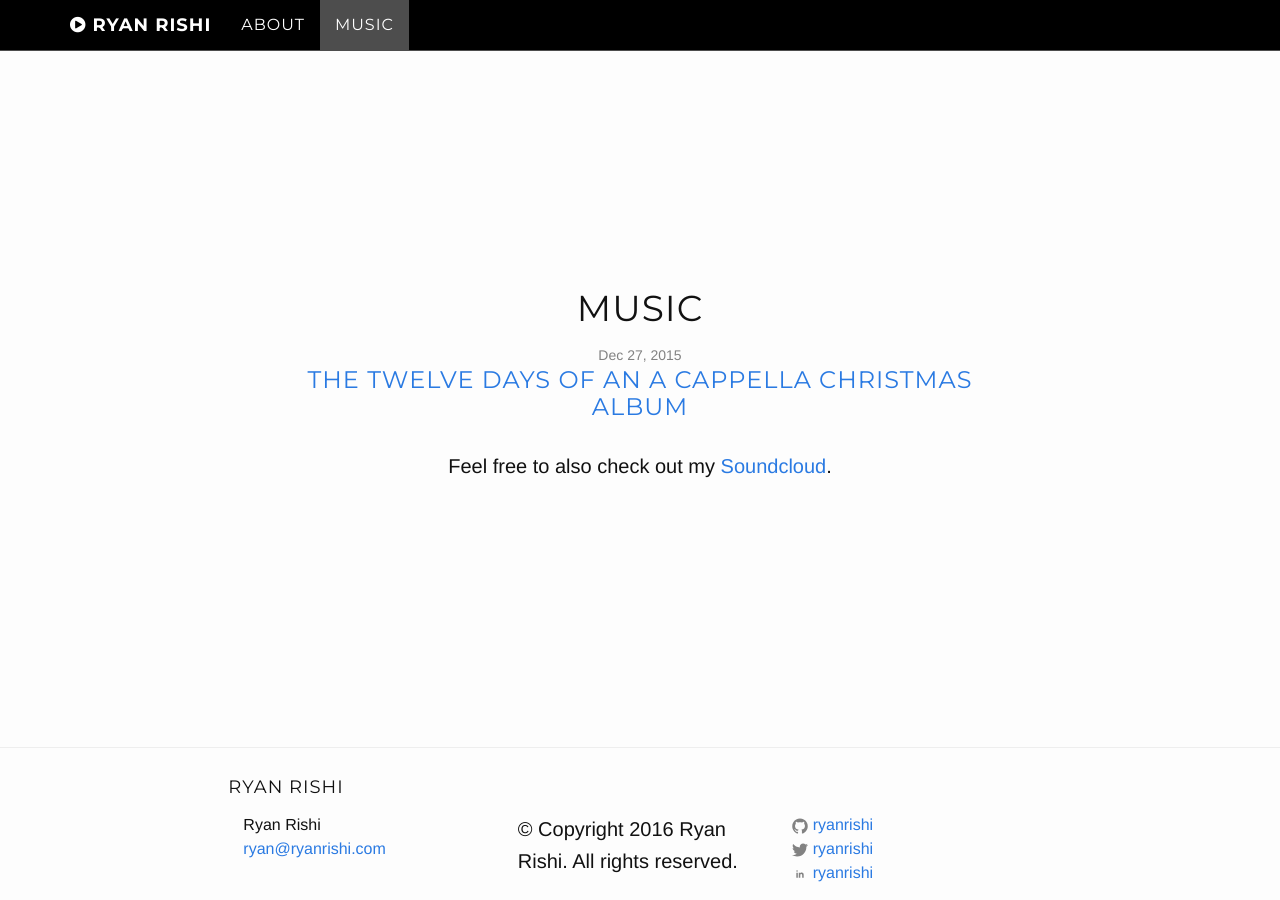
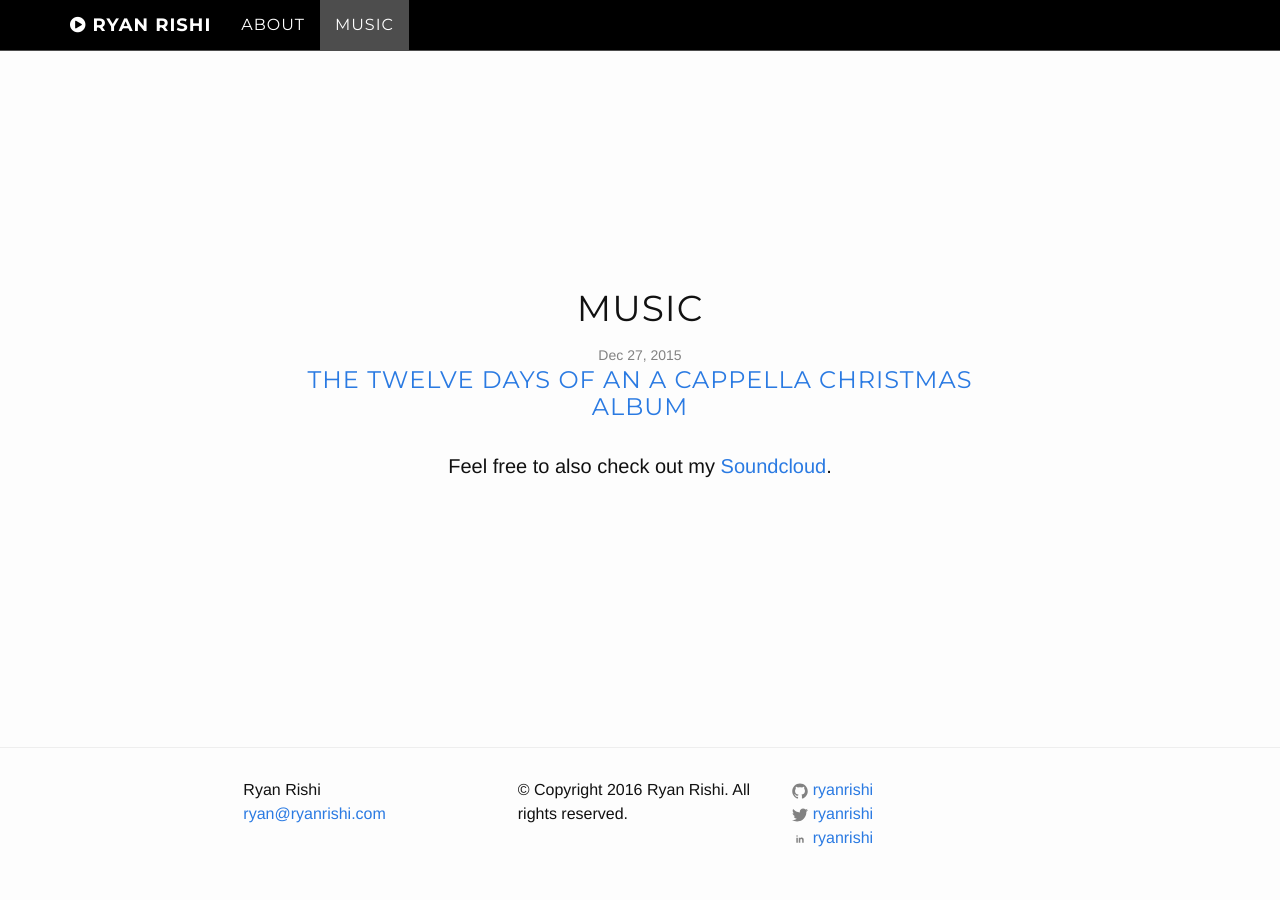
Before and after one commit to ryanrishi/ryanrishi.com, a Jekyll site: the page built from index.html, in a window 1280 px wide and 900 px high, scrolled down 1466 px. Built offline with Jekyll 4.4.1, drawn with Linux system fonts in a browser that asks for light colours; after the commit the page ends 2331 px from its top, so only the background shows below that.

Commit message:
styled footer copyright

```diff
--- a/_includes/footer.html
+++ b/_includes/footer.html
@@ -2,39 +2,36 @@
 
   <div class="col-md-8 col-md-offset-2 col-lg-8 col-lg-offset-2">
 
-    <h2 class="footer-heading">{{ site.title }}</h2>
+    <!-- <h2 class="footer-heading">{{ site.title }}</h2> -->
 
-      <div class="col-md-4 col-lg-4">
+      <div class="col-md-4 col-lg-4 col-sm-4">
         <ul class="contact-list">
           <li>{{ site.title }}</li>
           <li><a href="mailto:{{ site.email }}">{{ site.email }}</a></li>
         </ul>
       </div>
 
-      <div class="col-md-4 col-lg-4">
+      <div class="col-md-4 col-lg-4 col-sm-4 copyright">
         <p>&copy; Copyright {{ site.time | date: "%Y" }} Ryan Rishi. All rights reserved.</p>
       </div>
 
-      <div class="col-md-4 col-lg-4">
+      <div class="col-md-4 col-lg-4 col-sm-4">
         <ul class="social-media-list">
           {% if site.github_username %}
           <li>
             {% include icon-github.html username=site.github_username %}
           </li>
           {% endif %}
-
           {% if site.twitter_username %}
           <li>
             {% include icon-twitter.html username=site.twitter_username %}
           </li>
           {% endif %}
-
           {% if site.linkedin_username %}
           <li>
             {% include icon-linkedin.html username=site.linkedin_username %}
           </li>
           {% endif %}
-
         </ul>
       </div>
 
--- a/css/main.scss
+++ b/css/main.scss
@@ -75,6 +75,10 @@ footer {
   // max-width:         calc(#{$content-width} - (#{$spacing-unit} * 2));
   font:      400 16px/1.5 "Helvetica Neue", Helvetica, Arial, sans-serif;
 
+  .copyright p {
+    font: 400 16px/1.5 "Helvetica Neue", Helvetica, Arial, sans-serif;
+  }
+
   .social-media-list {
     float: left;
   }
```
